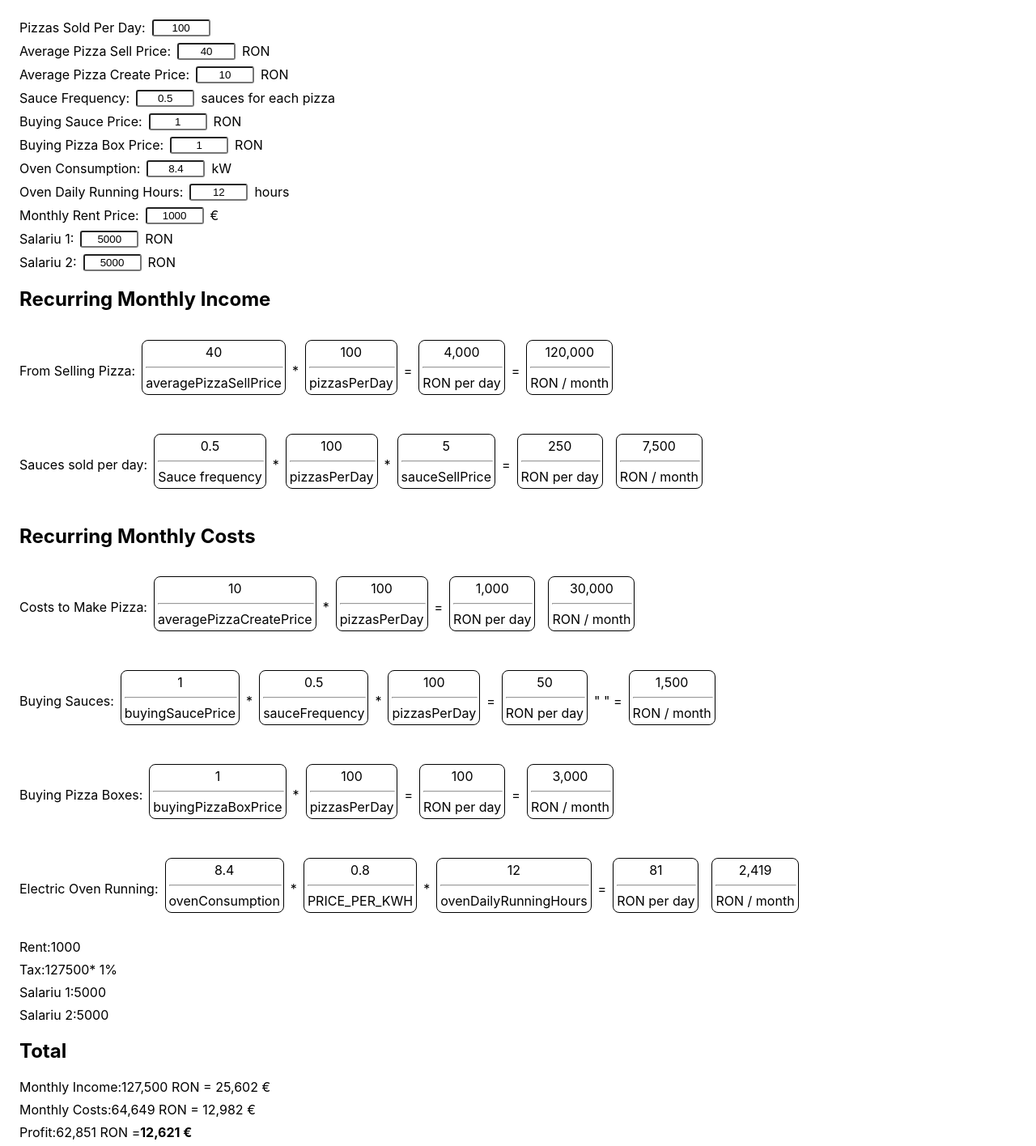
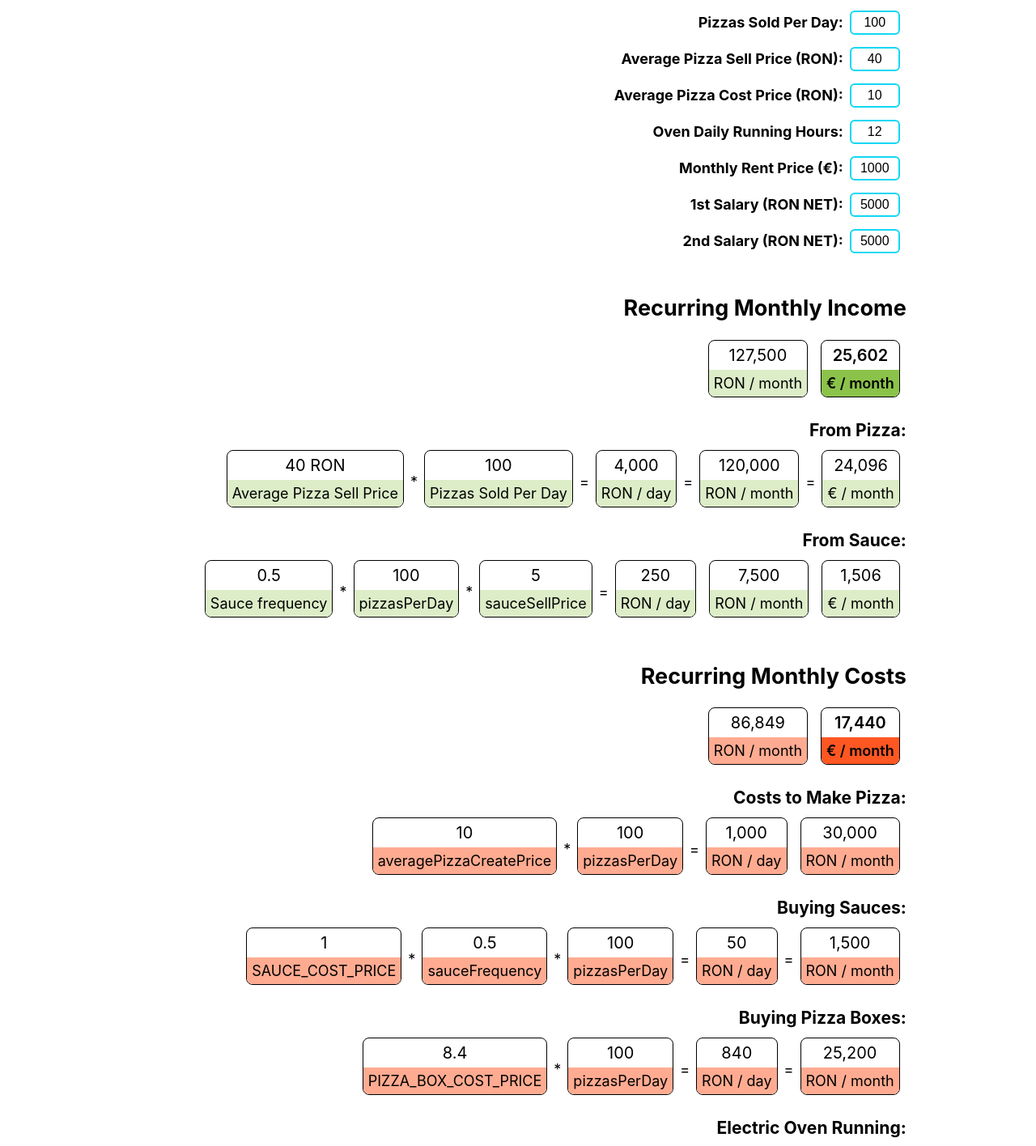
Before and after one commit to iuliuvisovan/pizzabuna, a React (Create React App) app: page / in a window 1280 px wide. Shown: the part 131-1547 px from the top of the page at 81% size. Built offline with nearby package versions, Linux system fonts and the light colour scheme.

Commit message:
Cosmetic improvements

```diff
--- a/src/App.css
+++ b/src/App.css
@@ -1,12 +1,39 @@
+body {
+  display: flex;
+  justify-content: center;
+}
+
+h2 {
+  margin-top: 40px;
+}
+
+h3 {
+  margin-bottom: 12px;
+  margin-top: 12px;
+}
+
+h4 {
+  margin: 8px 0;
+}
+
 .App {
   height: 100%;
   padding: 24px;
+  display: flex;
+  flex-direction: column;
+  justify-content: center;
+  align-items: flex-end;
+  font-size: 18px;
+  max-width: 1000px;
 
   input {
-    border-radius: 3px;
-    width: 64px;
+    border-radius: 6px;
     text-align: center;
     margin: 0px 8px 0px 8px;
+    font-size: 16px;
+    padding: 4px;
+    border: 2px solid #11d7f3;
+    width: 50px;
   }
 
   div {
--- a/src/App.js
+++ b/src/App.js
@@ -1,41 +1,34 @@
-import "./App.css";
-import React from "react";
-import { useState } from "react";
-import VariableBox from "./VariableBox/VariableBox";
+import './App.css';
+import React from 'react';
+import { useState } from 'react';
+import VariableBox from './VariableBox';
 
 const DAYS_IN_A_MONTH = 30;
 const PRICE_PER_KWH = 0.8;
 const PRICE_PER_SAUCE = 5;
 const EURO_VALUE = 4.98;
 const TAX_VALUE_PERCENTAGE = 0.1;
+const SAUCE_FREQUENCY = 0.5;
+const SAUCE_COST_PRICE = 1;
+const OVEN_CONSUMPTION_KW = 8.4;
+const PIZZA_BOX_COST_PRICE = 8.4;
 
 function App() {
   const [pizzasSoldPerDay, setPizzasSoldPerDay] = useState(100);
   const [averagePizzaSellPrice, setAveragePizzaSellPrice] = useState(40);
   const [averagePizzaCreatePrice, setAveragePizzaCreatePrice] = useState(10);
-  const [sauceFrequency, setSauceFrequency] = useState(0.5);
-  const [buyingSaucePrice, setBuyingSaucePrice] = useState(1);
-  const [buyingPizzaBoxPrice, setBuyingPizzaBoxPrice] = useState(1);
-  const [ovenConsumption, setOvenConsumption] = useState(8.4);
   const [ovenDailyRunningHours, setOvenDailyRunningHours] = useState(12);
   const [monthlyRentPriceEuro, setMonthlyRentPriceEuro] = useState(1000);
   const [salaryOne, setSalaryOne] = useState(5000);
   const [salaryTwo, setSalaryTwo] = useState(5000);
 
-  const moneyFromPizza =
-    averagePizzaSellPrice * pizzasSoldPerDay * DAYS_IN_A_MONTH;
-  const moneyFromSauces =
-    PRICE_PER_SAUCE * sauceFrequency * pizzasSoldPerDay * DAYS_IN_A_MONTH;
+  const moneyFromPizza = averagePizzaSellPrice * pizzasSoldPerDay * DAYS_IN_A_MONTH;
+  const moneyFromSauces = PRICE_PER_SAUCE * SAUCE_FREQUENCY * pizzasSoldPerDay * DAYS_IN_A_MONTH;
 
-  const pizzaCostPerMonth =
-    averagePizzaCreatePrice * pizzasSoldPerDay * DAYS_IN_A_MONTH;
-  const sauceCostPerMonth =
-    buyingSaucePrice * sauceFrequency * pizzasSoldPerDay * DAYS_IN_A_MONTH;
-  const pizzaBoxesCostPerMonth =
-    buyingPizzaBoxPrice * pizzasSoldPerDay * DAYS_IN_A_MONTH;
-  const ovenCostPerMonth = Math.round(
-    ovenConsumption * PRICE_PER_KWH * ovenDailyRunningHours * DAYS_IN_A_MONTH
-  );
+  const pizzaCostPerMonth = averagePizzaCreatePrice * pizzasSoldPerDay * DAYS_IN_A_MONTH;
+  const sauceCostPerMonth = SAUCE_COST_PRICE * SAUCE_FREQUENCY * pizzasSoldPerDay * DAYS_IN_A_MONTH;
+  const pizzaBoxesCostPerMonth = PIZZA_BOX_COST_PRICE * pizzasSoldPerDay * DAYS_IN_A_MONTH;
+  const ovenCostPerMonth = Math.round(OVEN_CONSUMPTION_KW * PRICE_PER_KWH * ovenDailyRunningHours * DAYS_IN_A_MONTH);
   const monthlyIncome = moneyFromPizza + moneyFromSauces;
   const monthlyCosts =
     pizzaCostPerMonth +
@@ -47,225 +40,127 @@ function App() {
     monthlyRentPriceEuro * EURO_VALUE +
     TAX_VALUE_PERCENTAGE * monthlyIncome;
 
+  const monthlyProfit = monthlyIncome - monthlyCosts;
+
   return (
     <div className="App">
       <h1 className="App-header">Pizza Buna SRL</h1>
-      <h2>Variables</h2>
       <div>
-        <label>Pizzas Sold Per Day:</label>
-        <input
-          value={pizzasSoldPerDay}
-          onChange={(e) => setPizzasSoldPerDay(e.target.value)}
-        />
+        <h4>Pizzas Sold Per Day:</h4>
+        <input value={pizzasSoldPerDay} onChange={(e) => setPizzasSoldPerDay(e.target.value)} />
       </div>
       <div>
-        <label>Average Pizza Sell Price:</label>
-        <input
-          value={averagePizzaSellPrice}
-          onChange={(e) => setAveragePizzaSellPrice(e.target.value)}
-        />
-        <span>RON</span>
+        <h4>Average Pizza Sell Price (RON):</h4>
+        <input value={averagePizzaSellPrice} onChange={(e) => setAveragePizzaSellPrice(e.target.value)} />
       </div>
       <div>
-        <label>Average Pizza Create Price:</label>
-        <input
-          value={averagePizzaCreatePrice}
-          onChange={(e) => setAveragePizzaCreatePrice(e.target.value)}
-        />
-        <span>RON</span>
+        <h4>Average Pizza Cost Price (RON):</h4>
+        <input value={averagePizzaCreatePrice} onChange={(e) => setAveragePizzaCreatePrice(e.target.value)} />
       </div>
       <div>
-        <label>Sauce Frequency:</label>
-        <input
-          value={sauceFrequency}
-          onChange={(e) => setSauceFrequency(e.target.value)}
-        />
-        <span>sauces for each pizza</span>
+        <h4>Oven Daily Running Hours:</h4>
+        <input value={ovenDailyRunningHours} onChange={(e) => setOvenDailyRunningHours(e.target.value)} />
       </div>
       <div>
-        <label>Buying Sauce Price:</label>
-        <input
-          value={buyingSaucePrice}
-          onChange={(e) => setBuyingSaucePrice(e.target.value)}
-        />
-        <span>RON</span>
+        <h4>Monthly Rent Price (€):</h4>
+        <input value={monthlyRentPriceEuro} onChange={(e) => setMonthlyRentPriceEuro(e.target.value)} />
       </div>
       <div>
-        <label>Buying Pizza Box Price:</label>
-        <input
-          value={buyingPizzaBoxPrice}
-          onChange={(e) => setBuyingPizzaBoxPrice(e.target.value)}
-        />
-        <span>RON</span>
+        <h4>1st Salary (RON NET):</h4>
+        <input value={salaryOne} onChange={(e) => setSalaryOne(e.target.value)} />
       </div>
       <div>
-        <label>Oven Consumption:</label>
-        <input
-          value={ovenConsumption}
-          onChange={(e) => setOvenConsumption(e.target.value)}
-        />
-        <span>kW</span>
-      </div>
-      <div>
-        <label>Oven Daily Running Hours:</label>
-        <input
-          value={ovenDailyRunningHours}
-          onChange={(e) => setOvenDailyRunningHours(e.target.value)}
-        />
-        <span>hours</span>
-      </div>
-      <div>
-        <label>Monthly Rent Price:</label>
-        <input
-          value={monthlyRentPriceEuro}
-          onChange={(e) => setMonthlyRentPriceEuro(e.target.value)}
-        />
-        <span>€</span>
-      </div>
-      <div>
-        <label>Salariu 1:</label>
-        <input
-          value={salaryOne}
-          onChange={(e) => setSalaryOne(e.target.value)}
-        />
-        <span>RON</span>
-      </div>
-      <div>
-        <label>Salariu 2:</label>
-        <input
-          value={salaryTwo}
-          onChange={(e) => setSalaryTwo(e.target.value)}
-        />
-        <span>RON</span>
+        <h4>2nd Salary (RON NET):</h4>
+        <input value={salaryTwo} onChange={(e) => setSalaryTwo(e.target.value)} />
       </div>
       <h2>Recurring Monthly Income</h2>
       <div>
-        <label>From Selling Pizza: </label>
-        <p>
-          <VariableBox
-            variable="averagePizzaSellPrice"
-            value={averagePizzaSellPrice}
-          />
+        <VariableBox green variable="RON / month" value={Math.round(monthlyIncome)} />
+        <VariableBox green variable="€ / month" value={Math.round(monthlyIncome / EURO_VALUE)} bold />
+      </div>
+      <h3>From Pizza: </h3>
+      <div>
+        <VariableBox green variable="Average Pizza Sell Price" value={averagePizzaSellPrice + ' RON'} />
         *
-          <VariableBox variable="pizzasPerDay" value={pizzasSoldPerDay} />=
-          <VariableBox variable="RON per day" value={moneyFromPizza / 30} />
+        <VariableBox green variable="Pizzas Sold Per Day" value={pizzasSoldPerDay} />=
+        <VariableBox green variable="RON / day" value={moneyFromPizza / 30} />
         =
-          <VariableBox variable="RON / month" value={moneyFromPizza} />
-        </p>
+        <VariableBox green variable="RON / month" value={moneyFromPizza} />=
+        <VariableBox green variable="€ / month" value={Math.round(moneyFromPizza / EURO_VALUE)} />
       </div>
+      <h3>From Sauce: </h3>
       <div>
-        <label>Sauces sold per day: </label>
-        <p>
-          <VariableBox variable="Sauce frequency" value={sauceFrequency} />*
-          <VariableBox variable="pizzasPerDay" value={pizzasSoldPerDay} />*
-          <VariableBox variable="sauceSellPrice" value={PRICE_PER_SAUCE} />=
-          <VariableBox variable="RON per day" value={moneyFromSauces / 30} />
-          <VariableBox variable="RON / month" value={moneyFromSauces} />
-        </p>
+        <VariableBox green variable="Sauce frequency" value={SAUCE_FREQUENCY} />*
+        <VariableBox green variable="pizzasPerDay" value={pizzasSoldPerDay} />*
+        <VariableBox green variable="sauceSellPrice" value={PRICE_PER_SAUCE} />=
+        <VariableBox green variable="RON / day" value={moneyFromSauces / 30} />
+        <VariableBox green variable="RON / month" value={moneyFromSauces} />
+        <VariableBox green variable="€ / month" value={Math.round(moneyFromSauces / EURO_VALUE)} />
       </div>
+
       <h2>Recurring Monthly Costs</h2>
       <div>
-        <label>Costs to Make Pizza: </label>
-        <p>
-          <VariableBox
-            variable="averagePizzaCreatePrice"
-            value={averagePizzaCreatePrice}
-          />
+        <VariableBox variable="RON / month" value={Math.round(monthlyCosts)} />
+        <VariableBox variable="€ / month" value={Math.round(monthlyCosts / EURO_VALUE).toLocaleString()} bold />
+      </div>
+      <h3>Costs to Make Pizza: </h3>
+      <div>
+        <VariableBox variable="averagePizzaCreatePrice" value={averagePizzaCreatePrice} />
         *
         <VariableBox variable="pizzasPerDay" value={pizzasSoldPerDay} />
         =
-          <VariableBox variable="RON per day" value={pizzaCostPerMonth / 30} />
+        <VariableBox variable="RON / day" value={pizzaCostPerMonth / 30} />
         <VariableBox variable="RON / month" value={pizzaCostPerMonth} />
-        </p>
       </div>
+      <h3>Buying Sauces: </h3>
       <div>
-        <label>Buying Sauces: </label>
-        <p>
-          <VariableBox variable="buyingSaucePrice" value={buyingSaucePrice} />
+        <VariableBox variable="SAUCE_COST_PRICE" value={SAUCE_COST_PRICE} />
         *
-          <VariableBox variable="sauceFrequency" value={sauceFrequency} />*
+        <VariableBox variable="sauceFrequency" value={SAUCE_FREQUENCY} />*
         <VariableBox variable="pizzasPerDay" value={pizzasSoldPerDay} />=
-          <VariableBox variable="RON per day" value={sauceCostPerMonth / 30} />"
-          " =
+        <VariableBox variable="RON / day" value={sauceCostPerMonth / 30} /> =
         <VariableBox variable="RON / month" value={sauceCostPerMonth} />
-        </p>
       </div>
+      <h3>Buying Pizza Boxes: </h3>
       <div>
-        <label>Buying Pizza Boxes: </label>
-        <p>
-          <VariableBox
-            variable="buyingPizzaBoxPrice"
-            value={buyingPizzaBoxPrice}
-          />
+        <VariableBox variable="PIZZA_BOX_COST_PRICE" value={PIZZA_BOX_COST_PRICE} />
         *
         <VariableBox variable="pizzasPerDay" value={pizzasSoldPerDay} />
         =
-          <VariableBox
-            variable="RON per day"
-            value={pizzaBoxesCostPerMonth / 30}
-          />
+        <VariableBox variable="RON / day" value={pizzaBoxesCostPerMonth / 30} />
         =
         <VariableBox variable="RON / month" value={pizzaBoxesCostPerMonth} />
-        </p>
       </div>
+      <h3>Electric Oven Running: </h3>
       <div>
-        <label>Electric Oven Running: </label>
-        <p>
-          <VariableBox variable="ovenConsumption" value={ovenConsumption} />*
+        <VariableBox variable="OVEN_CONSUMPTION_KW" value={OVEN_CONSUMPTION_KW} />*
         <VariableBox variable="PRICE_PER_KWH" value={PRICE_PER_KWH} />*
-          <VariableBox
-            variable="ovenDailyRunningHours"
-            value={ovenDailyRunningHours}
-          />
+        <VariableBox variable="ovenDailyRunningHours" value={ovenDailyRunningHours} />
         =
-          <VariableBox
-            variable="RON per day"
-            value={Math.round(ovenCostPerMonth / 30)}
-          />
+        <VariableBox variable="RON / day" value={Math.round(ovenCostPerMonth / 30)} />
         <VariableBox variable="RON / month" value={ovenCostPerMonth} />
-        </p>
       </div>
+      <h3>Rent: </h3>
+      <VariableBox variable="€ / Month" value={monthlyRentPriceEuro} />
+
+      <h3>Tax (1% of Monthly Income): </h3>
+      <VariableBox variable="€ / Month" value={Math.round((monthlyIncome * 0.1) / EURO_VALUE).toLocaleString()} />
+
+      <h3>1st Salary:</h3>
+      <VariableBox variable="Gross RON / Month" value={salaryOne * 1.67} />
+
+      <h3>2nd Salary: </h3>
+      <VariableBox variable="Gross RON / Month" value={salaryTwo * 1.67} />
+
+      <h2>Monthly Profit</h2>
+      <h3>Monthly Income - Monthly Costs: </h3>
       <div>
-        <label>Rent: </label>
-        <span>{monthlyRentPriceEuro}</span>
-      </div>
-      <div>
-        <label>Tax: </label>
-        <span>{monthlyIncome}</span>
-        <span> * 1%</span>
-      </div>
-      <div>
-        <label>Salariu 1:</label>
-        <span>{salaryOne}</span>
-      </div>
-      <div>
-        <label>Salariu 2: </label>
-        <span>{salaryTwo}</span>
-      </div>
-      <h2>Total</h2>
-      <div>
-        <label>Monthly Income: </label>
-        <span>
-          {monthlyIncome.toLocaleString()} RON ={" "}
-          {Math.round(monthlyIncome / EURO_VALUE).toLocaleString()} €
-        </span>
-      </div>
-      <div>
-        <label>Monthly Costs: </label>
-        <span>
-          {monthlyCosts.toLocaleString()} RON ={" "}
-          {Math.round(monthlyCosts / EURO_VALUE).toLocaleString()} €
-        </span>
-      </div>
-      <div>
-        <label>Profit: </label>
-        <span>{(monthlyIncome - monthlyCosts).toLocaleString()} RON = </span>
-        <strong>
-          {Math.round(
-            (monthlyIncome - monthlyCosts) / EURO_VALUE
-          ).toLocaleString()}{" "}
-          €
-        </strong>
+        <VariableBox green variable="Monthly Income (€)" value={Math.round(monthlyIncome / EURO_VALUE)} /> -
+        <VariableBox variable="Monthly Costs (€)" value={Math.round(monthlyCosts / EURO_VALUE).toLocaleString()} />
+        =
+        <VariableBox blue variable="RON / month" value={monthlyProfit.toLocaleString()} />
+        =
+        <VariableBox blue variable="€ / month" value={Math.round(monthlyProfit / EURO_VALUE).toLocaleString()} bold />
       </div>
     </div>
   );
--- a/src/VariableBox/VariableBox.js
+++ /dev/null
@@ -1,13 +0,0 @@
-import "./index.css";
-
-function VariableBox({ variable, value }) {
-  return (
-    <div className="variable-box">
-      <span>{Number(value).toLocaleString()}</span>
-      <hr style={{ width: "100%" }}></hr>
-      <span>{variable}</span>
-    </div>
-  );
-}
-
-export default VariableBox;
--- a/src/VariableBox/index.css
+++ b/src/VariableBox/index.css
@@ -5,5 +5,52 @@
   justify-content: center;
   border: 1px solid black;
   margin: 0px 8px 0px 8px;
-  padding: 4px;
+  overflow: hidden;
+
+  .value {
+    padding: 6px;
+    font-size: 20px;
+  }
+
+  .name {
+    background-color: #ffab91;
+    padding: 6px;
+    text-align: center;
+  }
+
+  &.bold {
+    font-weight: 600;
+
+    .name {
+      background-color: #ff5722;
+    }
+  }
+
+  &.green {
+    .name {
+      background-color: #dcedc8;
+    }
+
+    &.bold {
+      font-weight: 600;
+
+      .name {
+        background-color: #8bc34a;
+      }
+    }
+  }
+
+  &.blue {
+    .name {
+      background-color: #81d4fa;
+    }
+
+    &.bold {
+      font-weight: 600;
+
+      .name {
+        background-color: #03a9f4;
+      }
+    }
+  }
 }
--- /dev/null
+++ b/src/VariableBox/index.js
@@ -0,0 +1,12 @@
+import './index.css';
+
+function VariableBox({ variable, value, bold, green, blue }) {
+  return (
+    <div className={'variable-box' + (bold ? ' bold' : '') + (green ? ' green' : '') + (blue ? ' blue' : '')}>
+      <span className="value">{typeof value === 'number' ? value.toLocaleString() : value}</span>
+      <span className="name">{variable}</span>
+    </div>
+  );
+}
+
+export default VariableBox;
```
Lines whose indentation alone changed are shown as unchanged.
